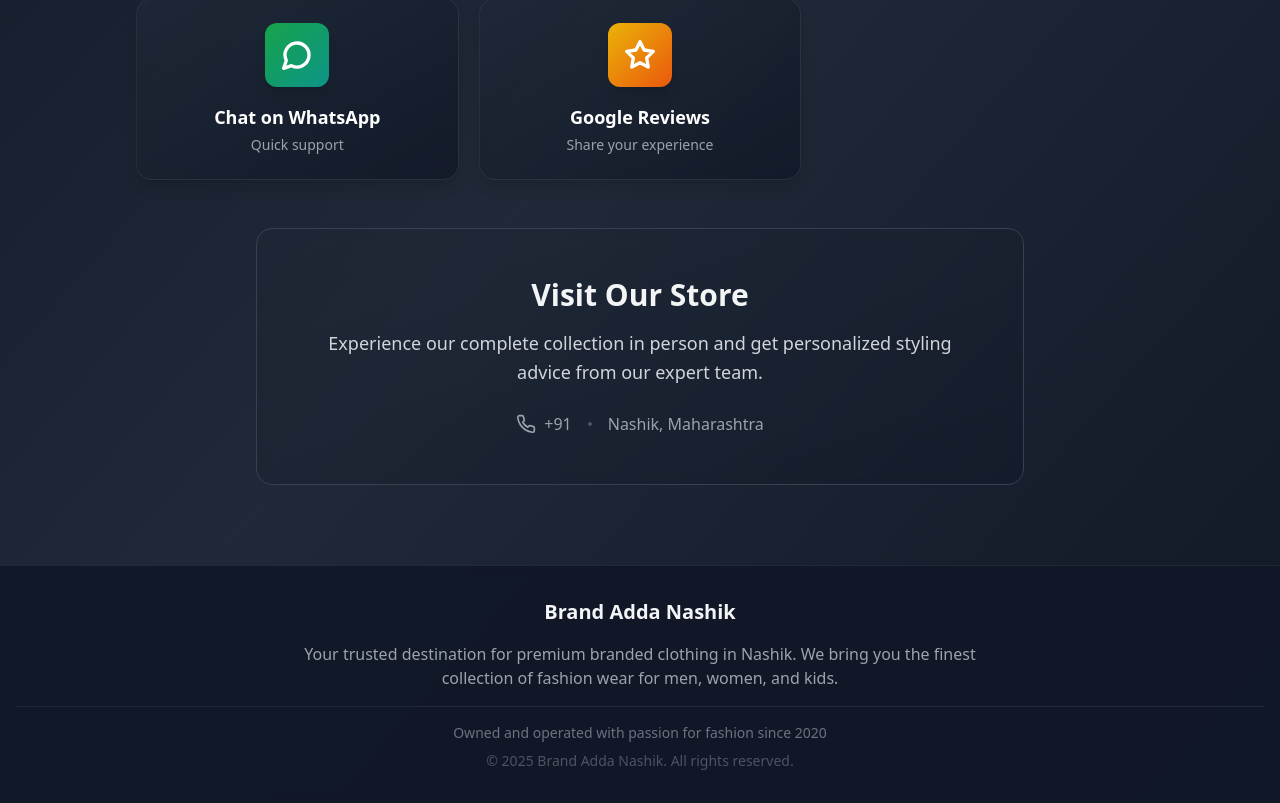
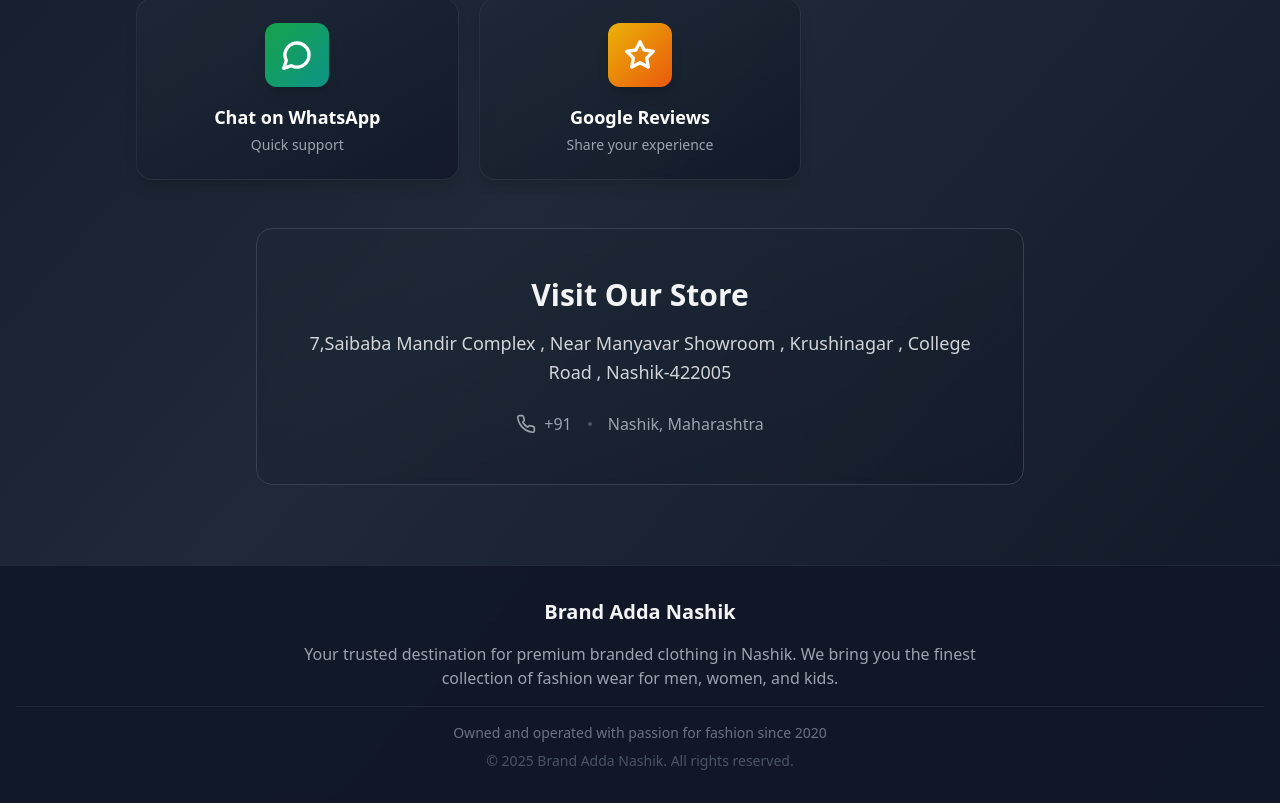
Before and after one commit to rohannn3215/Brand-adda-Nashik, a React (Vite) app: page / in a window 1280 px wide. Shown: the part 664-1467 px from the top of the page. Built offline with nearby package versions, Linux system fonts and the light colour scheme.

Commit message:
version 1.0.1

```diff
--- a/src/App.tsx
+++ b/src/App.tsx
@@ -20,7 +20,7 @@
       title: 'Contact Us',
       description: '+91 9156-200-314',
       icon: Phone,
-      href: 'tel:+919876543210',
+      href: 'tel:+919156200314',
       color: 'from-blue-500 to-cyan-600',
     },
     {
@@ -104,7 +104,7 @@
             Visit Our Store
           </h3>
           <p className="text-gray-300 text-lg mb-6 leading-relaxed">
-            Experience our complete collection in person and get personalized styling advice from our expert team.
+            7,Saibaba Mandir Complex , Near Manyavar Showroom , Krushinagar , College Road , Nashik-422005
           </p>
           <div className="flex flex-col sm:flex-row gap-4 justify-center items-center text-gray-400">
             <div className="flex items-center gap-2">
```
